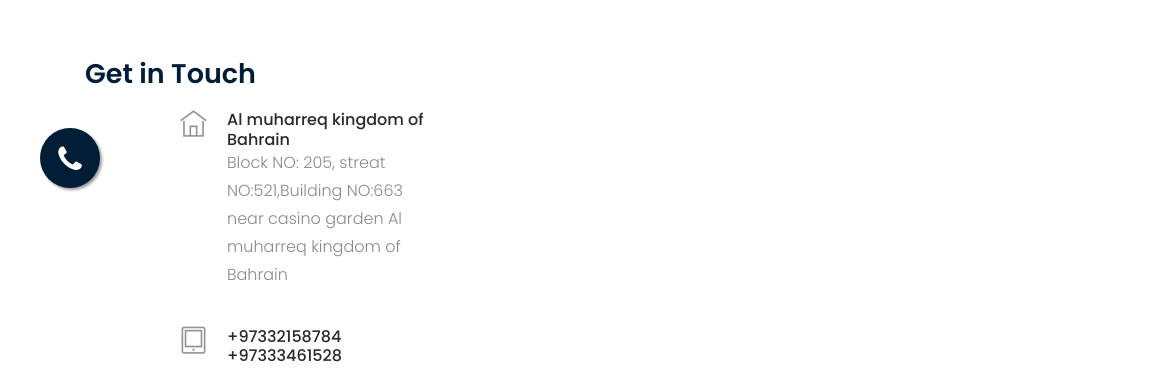
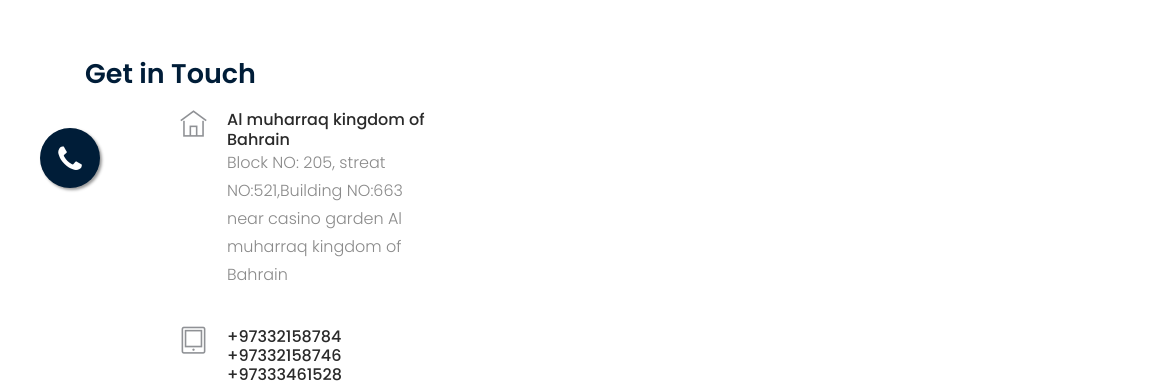
Before and after one commit to Mashhoodck/manama_cargo, a plain HTML site: page contact.html in a window 1280 px wide. Shown: the part 572-953 px from the top of the page, 0-1175 px from the left. Drawn offline with Linux system fonts and the light colour scheme.

Commit message:
firstcommit

```diff
--- a/contact.html
+++ b/contact.html
@@ -183,15 +183,17 @@
                         <div class="media contact-info">
                             <span class="contact-info__icon"><i class="ti-home"></i></span>
                             <div class="media-body">
-                                <h3>  Al muharreq kingdom of Bahrain   </h3>
-                                <p>Block NO: 205, streat NO:521,Building NO:663 near casino garden Al muharreq kingdom of Bahrain</p>
+                                <h3>  Al muharraq kingdom of Bahrain   </h3>
+                                <p>Block NO: 205, streat NO:521,Building NO:663 near casino garden Al muharraq kingdom of Bahrain</p>
                             </div>
                         </div>
                         <div class="media contact-info">
                             <span class="contact-info__icon"><i class="ti-tablet"></i></span>
                             <div class="media-body">
                                 <h3>+97332158784</h3>
+                                <h3>+97332158746</h3>
                                 <h3>+97333461528</h3>
+                                <h3>+97377993312</h3>
                                 <!-- <p>Mon to Fri 9am to 6pm</p> -->
                             </div>
                         </div>
@@ -216,6 +218,7 @@
                                 <p>The perfect cargo solution
                                     placing.</p>
                                 <a href="#" class="boxed-btn3">+97332158784</a>
+
                             </div>
                         </div>
                         <div class="col-xl-8 col-lg-8 col-md-7">
@@ -316,9 +319,10 @@
                                     </a>
                                 </div>
                                 <p>
-                                        <a href="#">infomanacargo@gmail.com</a> <br>
+                                        <a href="#">infomanamacargo@gmail.com</a> <br>
                                         +97332158784 <br>
-                                        Al muharreq kingdom of Bahrain
+
+                                        Al muharraq kingdom of Bahrain
                                 </p>
                                 <div class="socail_links">
                                     <ul>
```
